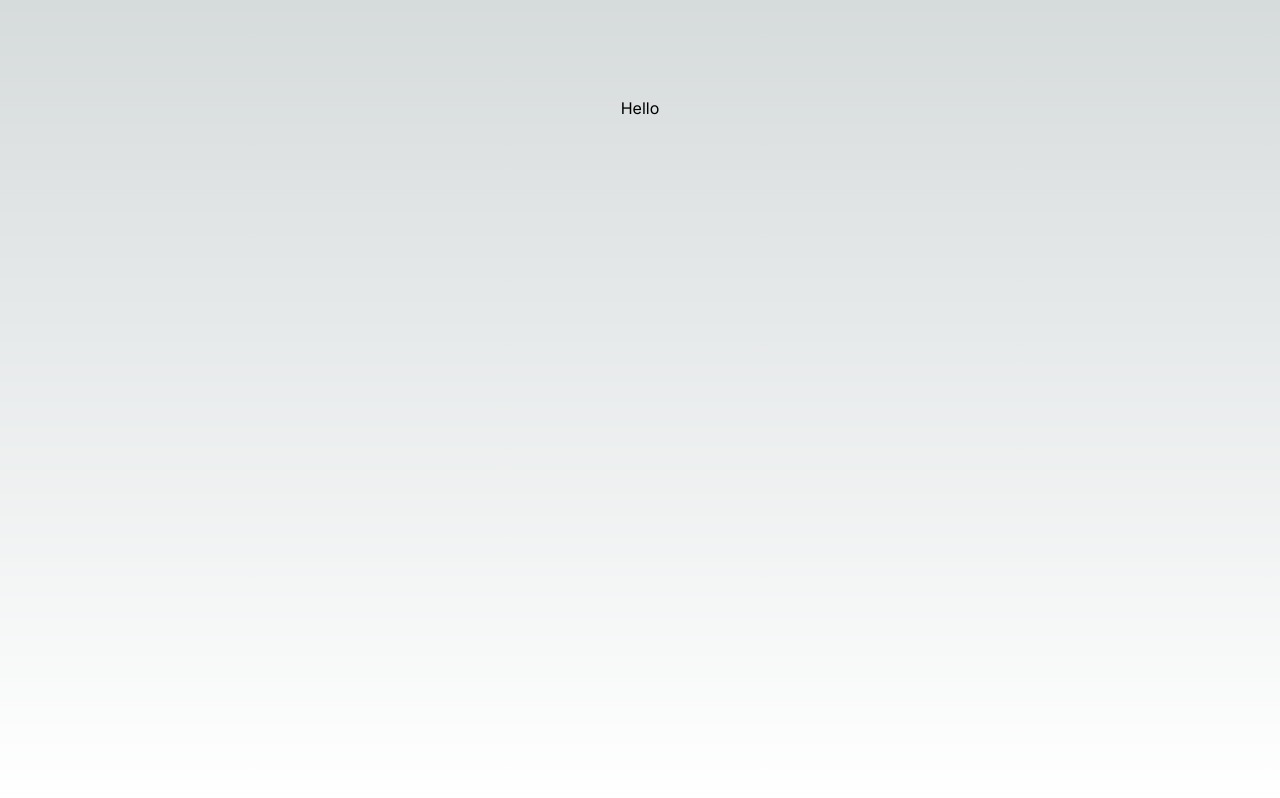
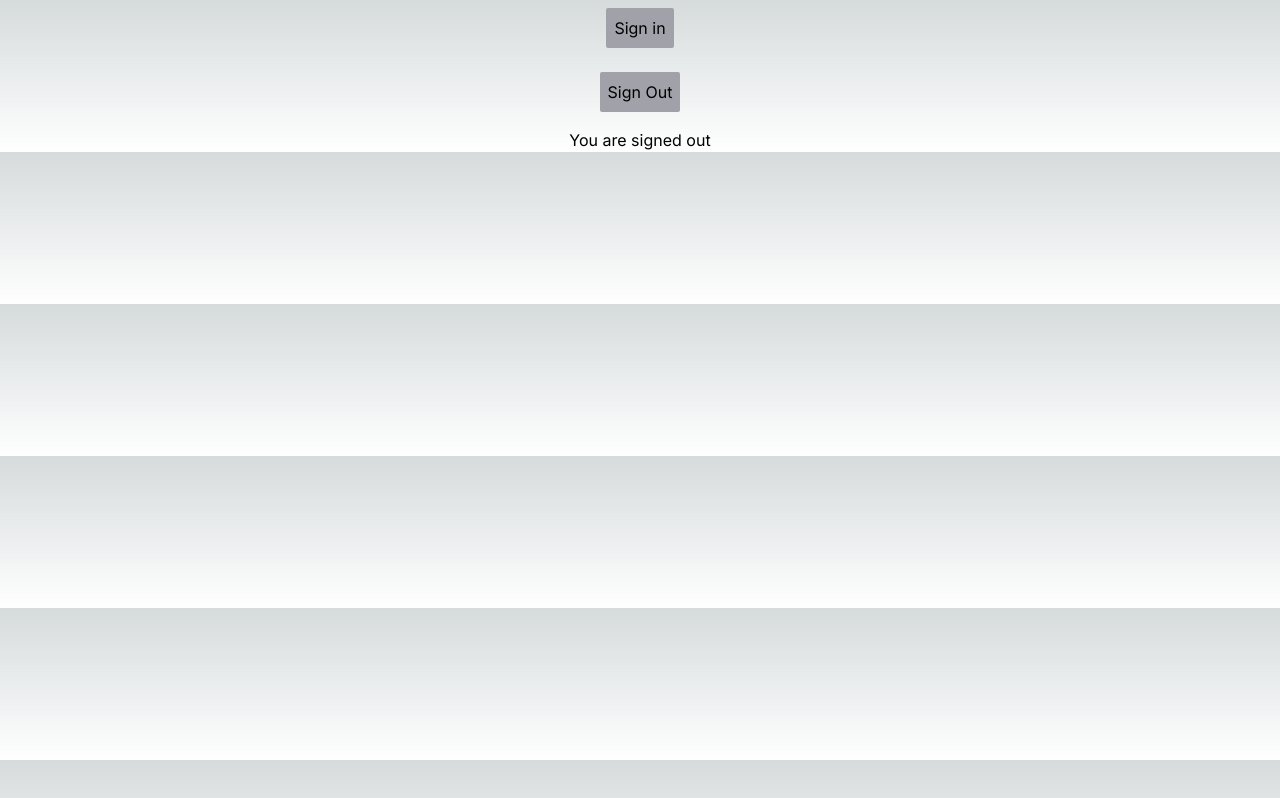
Before and after one commit to chiubaca/fullstack-next-cloudflare, a Next.js app: page / in a window 1280 px wide. Built offline with nearby package versions, Linux system fonts and the light colour scheme; no server answers.

Commit message:
feat: setup next auth

```diff
--- /dev/null
+++ b/app/api/[...nextauth]/route.ts
@@ -0,0 +1,5 @@
+import { handlers } from "@/auth" // Referring to the auth.ts we just created
+
+export const { GET, POST } = handlers
+
+export const runtime = 'edge';
--- a/app/page.tsx
+++ b/app/page.tsx
@@ -1,9 +1,16 @@
+import { auth } from "@/auth";
+import { SignInButton } from "@/components/sign-in";
+
 export const runtime = "edge";
 
 export default async function Home() {
+  const session = await auth();
+
   return (
-    <main className="flex min-h-screen flex-col items-center justify-between p-24">
-      Hello
+    <main className="flex flex-col items-center gap-2">
+      <SignInButton />
+
+      {session ? <>Hello {session?.user?.name}</> : <> You are signed out</>}
     </main>
   );
 }
--- /dev/null
+++ b/auth.ts
@@ -0,0 +1,20 @@
+import NextAuth from "next-auth"
+import Google from "next-auth/providers/google"
+
+export const { handlers, signIn, signOut, auth } = NextAuth({
+  providers: [Google],
+  callbacks: {
+    jwt({ token, user }) {
+      if (user) { // User is available during sign-in
+        token.id = user.id
+      }
+      return token
+    },
+    session({ session, token }) {
+      session.user.id = token.id as string
+      return session
+    },
+  },
+})
+
+export const runtime = 'edge';
--- /dev/null
+++ b/components/sign-in.tsx
@@ -0,0 +1,23 @@
+"use client";
+
+import { signIn, signOut } from "next-auth/react";
+
+export function SignInButton() {
+  return (
+    <>
+      <button
+        className="border-gray-200 bg-zinc-400 p-2 m-2 rounded-sm hover:bg-zinc-300"
+        onClick={() => signIn()}
+      >
+        Sign in
+      </button>
+
+      <button
+        className="border-gray-200 bg-zinc-400 p-2 m-2 rounded-sm hover:bg-zinc-300"
+        onClick={() => signOut()}
+      >
+        Sign Out
+      </button>
+    </>
+  );
+}
--- a/package.json
+++ b/package.json
@@ -15,6 +15,7 @@
   "dependencies": {
     "@libsql/client": "^0.6.0",
     "next": "14.1.0",
+    "next-auth": "^5.0.0-beta.17",
     "react": "^18",
     "react-dom": "^18"
   },
```
Also changed, not shown: 1 other file (tests, documents, lock files or other folders).
